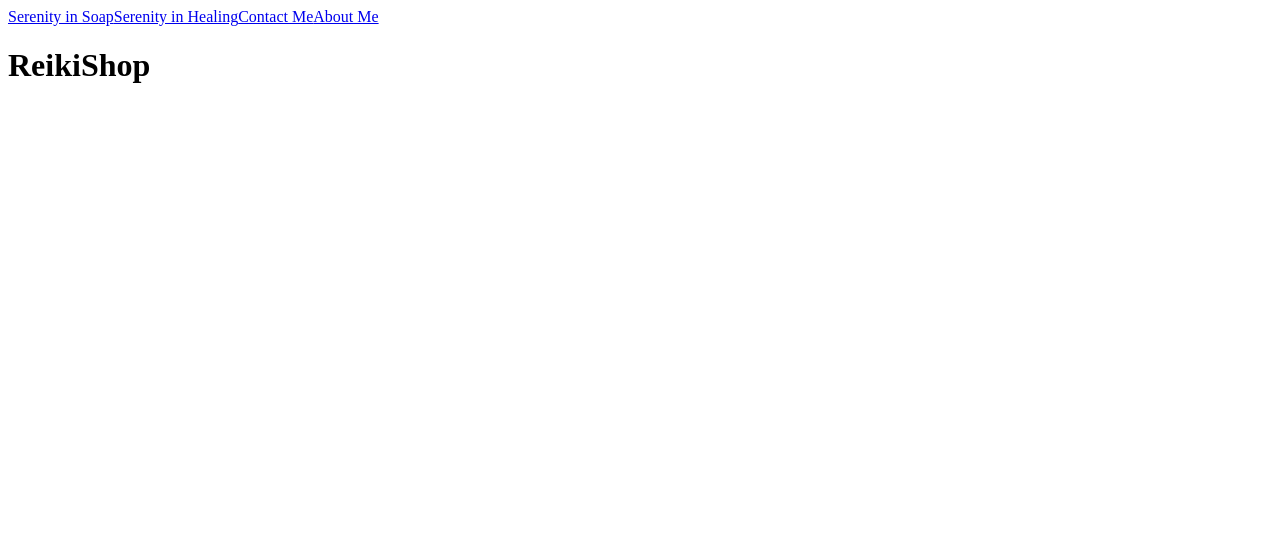
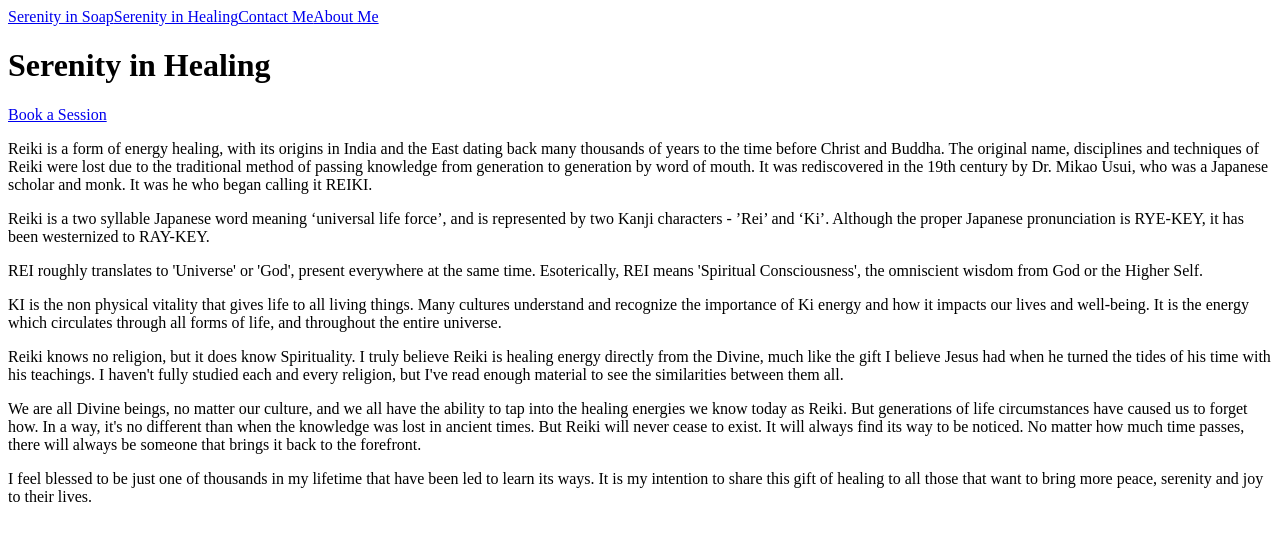
Before and after one commit to kimcodesjs/serenity-ignited, a React app: page /serenity-in-healing in a window 1280 px wide. Shown: the top 540 px of the page. Built offline with nearby package versions, Linux system fonts and the light colour scheme.

Commit message:
created booking page, added reiki info

```diff
--- a/src/App.js
+++ b/src/App.js
@@ -6,6 +6,7 @@ import Header from './Components/Header'
 import Welcome from './Components/Welcome'
 import SoapShop from './Components/SoapShop/SoapShop'
 import ReikiShop from './Components/ReikiShop/ReikiShop'
+import Booking from './Components/ReikiShop/Booking'
 import ContactMe from './Components/ContactMe'
 import AboutMe from './Components/AboutMe'
 import Admin from './Components/Admin/Admin'
@@ -23,6 +24,7 @@ const App = () => {
                 <Switch>
                     <Route path="/" component={Welcome} exact={true}/>
                     <Route path="/serenity-in-soap" component={SoapShop}/>
+                    <Route path='/serenity-in-healing/booking' component={Booking} />
                     <Route path="/serenity-in-healing" component={ReikiShop}/>
                     <Route path="/contact-me" component={ContactMe}/>
                     <Route path="/about-me" component={AboutMe}/>
--- /dev/null
+++ b/src/Components/ReikiShop/Booking.js
@@ -0,0 +1,9 @@
+import React from 'react'
+
+const Booking = () => {
+    return (
+        <h1>Booking</h1>
+    )
+}
+
+export default Booking
--- a/src/Components/ReikiShop/ReikiShop.js
+++ b/src/Components/ReikiShop/ReikiShop.js
@@ -1,8 +1,19 @@
 import React from 'react'
+import { Link } from 'react-router-dom'
 
 const ReikiShop = () => {
     return (
-        <h1>ReikiShop</h1>
+        <div>
+            <h1>Serenity in Healing</h1>
+            <Link to='/serenity-in-healing/booking'>Book a Session</Link>
+            <p>Reiki is a form of energy healing, with its origins in India and the East dating back many thousands of years to the time before Christ and Buddha. The original name, disciplines and techniques of Reiki were lost due to the traditional method of passing knowledge from generation to generation by word of mouth. It was rediscovered in the 19th century by Dr. Mikao Usui, who was a Japanese scholar and monk. It was he who began calling it REIKI.</p>
+            <p>Reiki is a two syllable Japanese word meaning ‘universal life force’, and is represented by two Kanji characters - ’Rei’  and ‘Ki’. Although the proper Japanese pronunciation is RYE-KEY, it has been westernized to RAY-KEY.</p>
+            <p>REI roughly translates to 'Universe' or 'God', present everywhere at the same time. Esoterically, REI means 'Spiritual Consciousness', the omniscient wisdom from God or the Higher Self.</p>
+            <p>KI is the non physical vitality that gives life to all living things. Many cultures understand and recognize the importance of Ki energy and how it impacts our lives and well-being. It is the energy which circulates through all forms of life, and throughout the entire universe.</p>
+            <p>Reiki knows no religion, but it does know Spirituality. I truly believe Reiki is healing energy directly from the Divine, much like the gift I believe Jesus had when he turned the tides of his time with his teachings. I haven't fully studied each and every religion, but I've read enough material to see the similarities between them all.</p>
+            <p>We are all Divine beings, no matter our culture, and we all have the ability to tap into the healing energies we know today as Reiki. But generations of life circumstances have caused us to forget how. In a way, it's no different than when the knowledge was lost in ancient times. But Reiki will never cease to exist. It will always find its way to be noticed. No matter how much time passes, there will always be someone that brings it back to the forefront.</p>
+            <p>I feel blessed to be just one of thousands in my lifetime that have been led to learn its ways. It is my intention to share this gift of healing to all those that want to bring more peace, serenity and joy to their lives.</p>
+        </div>
     )
 }
 
```
